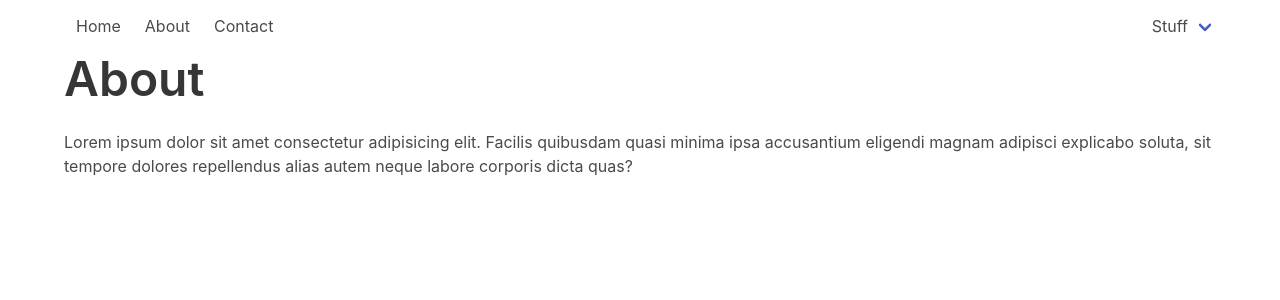
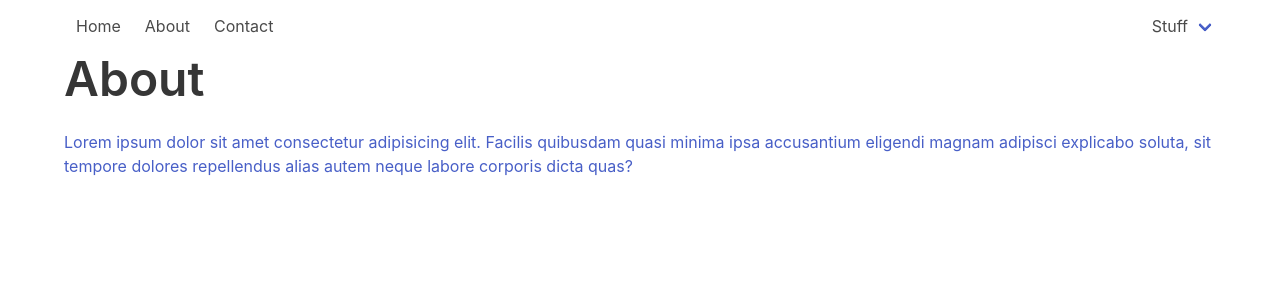
Before and after one commit to vartanbeno/react-tutorial-create-react-app, a React (Create React App) app: page /about in a window 1280 px wide. Shown: the top 300 px of the page. Built offline with nearby package versions, Linux system fonts and the light colour scheme.

Commit message:
higher order components

```diff
--- a/src/components/About.js
+++ b/src/components/About.js
@@ -1,4 +1,5 @@
 import React from 'react';
+import Rainbow from './hoc/Rainbow';
 
 const About = () => {
     return (
@@ -9,4 +10,4 @@
     )
 }
 
-export default About;
+export default Rainbow(About);
--- /dev/null
+++ b/src/components/hoc/Rainbow.js
@@ -0,0 +1,19 @@
+import React from 'react';
+
+const Rainbow = (WrappedComponent) => {
+
+    const colours = ['primary', 'info', 'link', 'success', 'warning', 'danger'];
+    const randomColour = colours[Math.floor(Math.random() * colours.length)];
+    const className = 'has-text-' + randomColour;
+
+    return (props) => {
+        return (
+            <div className={ className }>
+                <WrappedComponent { ...props } />
+            </div>
+        )
+    }
+
+}
+
+export default Rainbow;
```
